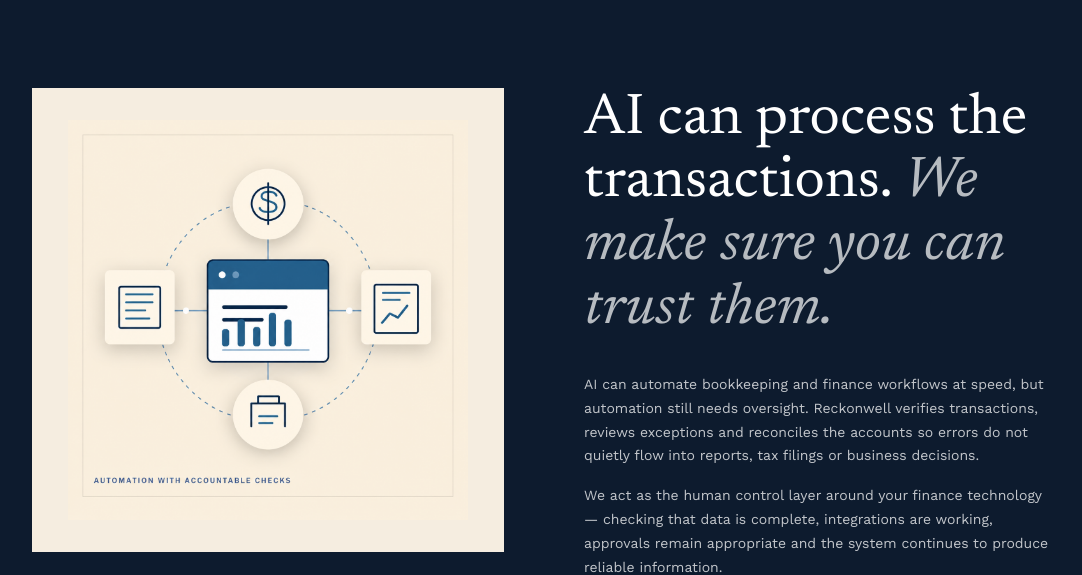
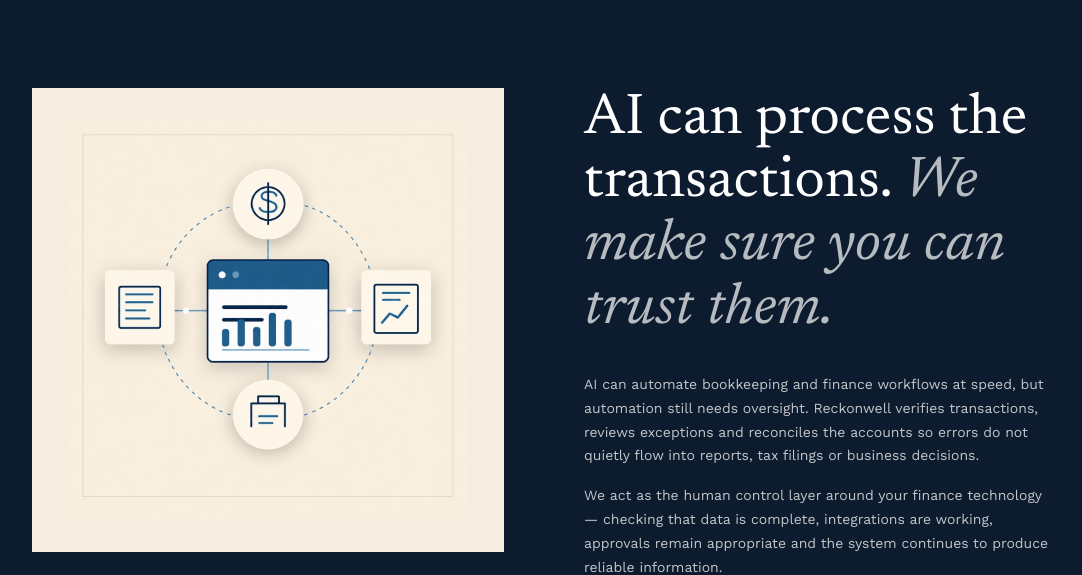
Before and after one commit to Vadim-SV/reckonwell, a Next.js app: page / in a window 1280 px wide. Shown: the part 1960-2535 px from the top of the page, without its empty margins (96-1178 px from the left). Built offline with nearby package versions, Linux system fonts and the light colour scheme; no server answers.

Commit message:
Local Commit: 2026-09-17T00:07:26.032Z - Updated the image in the "AI Can Process the Transactions" section (`FinanceFunctionSection.tsx`) with the new uploaded image.

```diff
--- a/src/app/components/FinanceFunctionSection.tsx
+++ b/src/app/components/FinanceFunctionSection.tsx
@@ -49,7 +49,7 @@ export default function FinanceFunctionSection() {
               }}>
 
               <Image
-                src="/assets/images/Image_Sep_16__2026__11_10_08_PM-1789597368697.png"
+                src="/assets/images/Image_Sep_17__2026__12_57_33_AM-1789603570277.png"
                 alt="Finance control for AI — human oversight layer around automated finance workflows"
                 width={400}
                 height={280}
```
Also changed, not shown: public/assets/images/Image_Sep_17__2026__12_57_33_AM-1789603570277.png (added).
